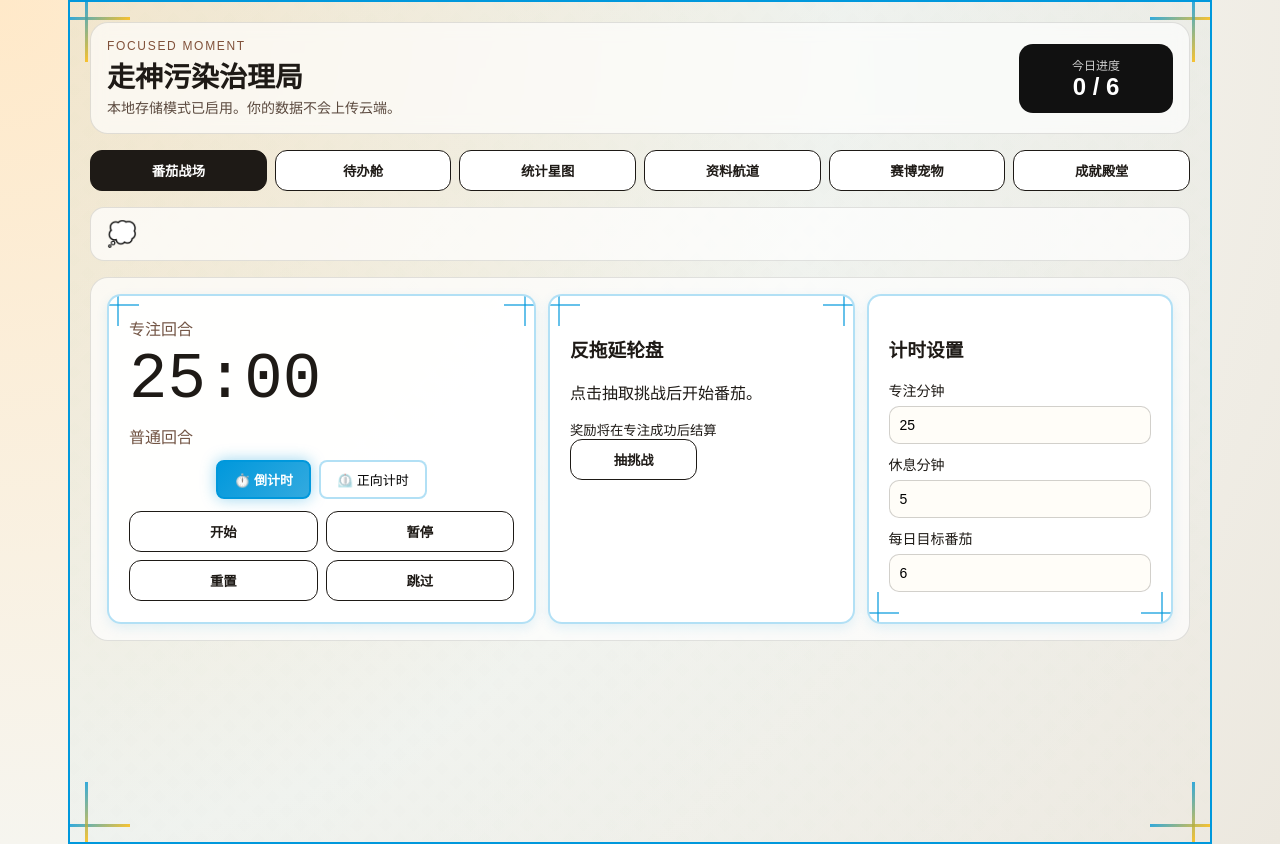
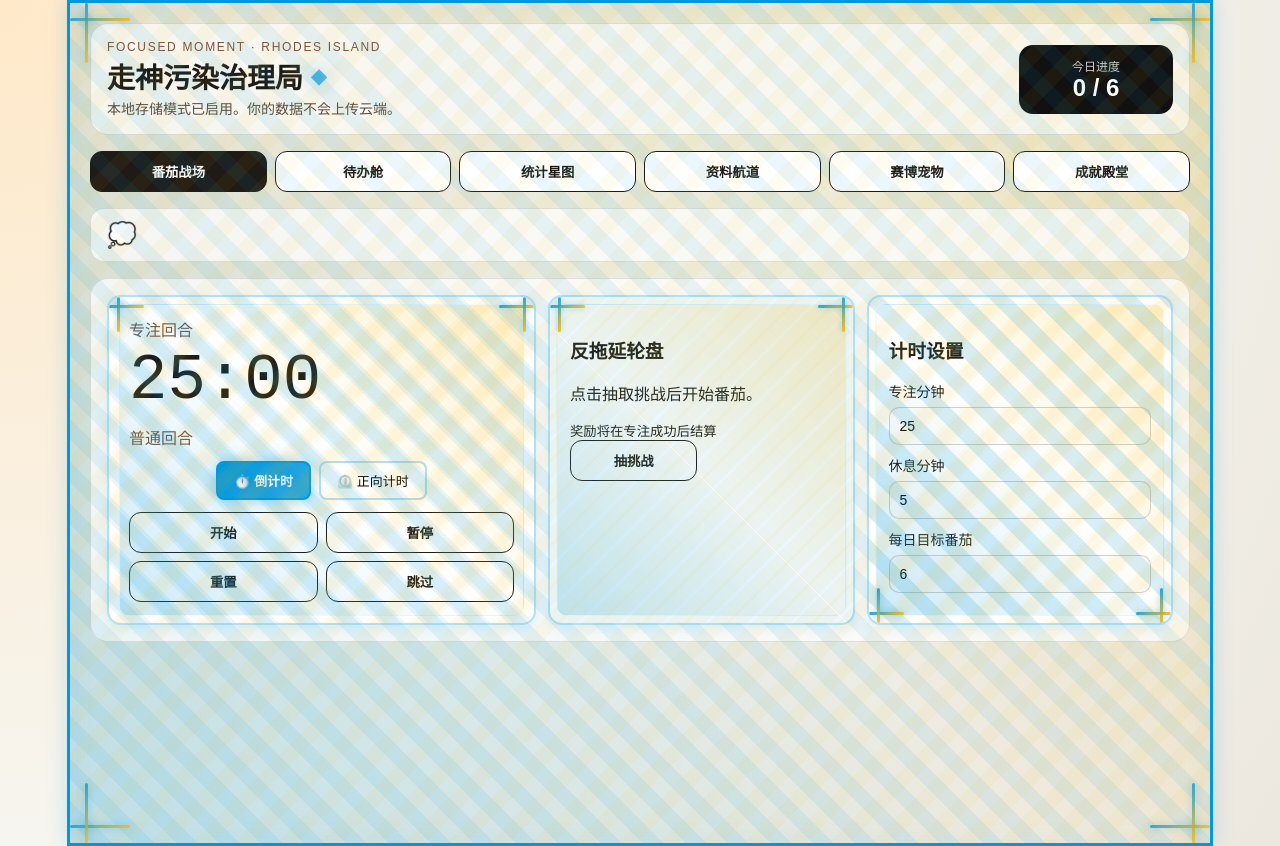
Before and after one commit to zhulongqihan/Focused-Moment, a SvelteKit app: page / in a window 1280 px wide. Built offline with nearby package versions, Linux system fonts and the light colour scheme.

Commit message:
增强明日方舟主题：提升装饰可见度，添加罗德岛元素和源石纹理效果

```diff
--- a/src/routes/+page.svelte
+++ b/src/routes/+page.svelte
@@ -770,8 +770,8 @@
 
   <header class="headline">
     <div>
-      <p class="eyebrow">Focused Moment</p>
-      <h1>走神污染治理局</h1>
+      <p class="eyebrow">Focused Moment · Rhodes Island</p>
+      <h1>走神污染治理局 <span class="rhodes-emblem">◆</span></h1>
       <p class="subtitle">本地存储模式已启用。你的数据不会上传云端。</p>
     </div>
     <div class="goal-chip">
@@ -1187,6 +1187,7 @@
   .settings-box .ornament-corner {
     width: 40px;
     height: 40px;
+    z-index: 10;
   }
 
   .timer-box .ornament-corner::before,
@@ -1195,44 +1196,49 @@
   .challenge-box .ornament-corner::after,
   .settings-box .ornament-corner::before,
   .settings-box .ornament-corner::after {
-    background: #0098DC;
-    opacity: 0.6;
+    background: linear-gradient(135deg, #0098DC 0%, #FFB800 100%);
+    opacity: 0.85;
+    box-shadow: 0 0 6px rgba(0, 152, 220, 0.4);
   }
 
   .timer-box .ornament-top-left::before,
   .challenge-box .ornament-top-left::before,
   .settings-box .ornament-bottom-left::before {
-    width: 30px;
-    height: 2px;
+    width: 35px;
+    height: 3px;
     top: 8px;
     left: 0;
+    border-radius: 2px;
   }
 
   .timer-box .ornament-top-left::after,
   .challenge-box .ornament-top-left::after,
   .settings-box .ornament-bottom-left::after {
-    width: 2px;
-    height: 30px;
+    width: 3px;
+    height: 35px;
     top: 0;
     left: 8px;
+    border-radius: 2px;
   }
 
   .timer-box .ornament-top-right::before,
   .challenge-box .ornament-top-right::before,
   .settings-box .ornament-bottom-right::before {
-    width: 30px;
-    height: 2px;
+    width: 35px;
+    height: 3px;
     top: 8px;
     right: 0;
+    border-radius: 2px;
   }
 
   .timer-box .ornament-top-right::after,
   .challenge-box .ornament-top-right::after,
   .settings-box .ornament-bottom-right::after {
-    width: 2px;
-    height: 30px;
+    width: 3px;
+    height: 35px;
     top: 0;
     right: 8px;
+    border-radius: 2px;
   }
 
   .settings-box .ornament-bottom-left::before {
@@ -1268,18 +1274,6 @@
     position: relative;
   }
 
-  .widget-controls {
-    display: flex;
-    gap: 8px;
-    flex-wrap: wrap;
-  }
-
-  .widget-controls .ark-button {
-    padding: 8px 16px;
-    font-size: 13px;
-    white-space: nowrap;
-  }
-
   .eyebrow {
     margin: 0;
     text-transform: uppercase;
@@ -1291,6 +1285,27 @@
   h1 {
     margin: 2px 0;
     font-size: 28px;
+    display: flex;
+    align-items: center;
+    gap: 8px;
+  }
+
+  .rhodes-emblem {
+    color: #0098DC;
+    font-size: 20px;
+    text-shadow: 0 0 10px rgba(0, 152, 220, 0.6);
+    animation: emblem-pulse 2s ease-in-out infinite;
+  }
+
+  @keyframes emblem-pulse {
+    0%, 100% {
+      opacity: 1;
+      text-shadow: 0 0 10px rgba(0, 152, 220, 0.6);
+    }
+    50% {
+      opacity: 0.7;
+      text-shadow: 0 0 20px rgba(0, 152, 220, 0.8);
+    }
   }
 
   .subtitle {
@@ -1366,6 +1381,23 @@
     box-shadow: 0 4px 12px rgba(0, 152, 220, 0.1);
   }
 
+  /* 增强罗德岛装饰可见度 */
+  .timer-box::before,
+  .challenge-box::before,
+  .settings-box::before {
+    content: '';
+    position: absolute;
+    top: 50%;
+    left: 50%;
+    transform: translate(-50%, -50%);
+    width: 95%;
+    height: 95%;
+    border: 1px solid rgba(0, 152, 220, 0.15);
+    border-radius: 12px;
+    pointer-events: none;
+    z-index: 0;
+  }
+
   /* 计时模式切换按钮 */
   .timer-mode-switch {
     display: flex;
```
Also changed, not shown: src/lib/styles/arknights-theme.css.
